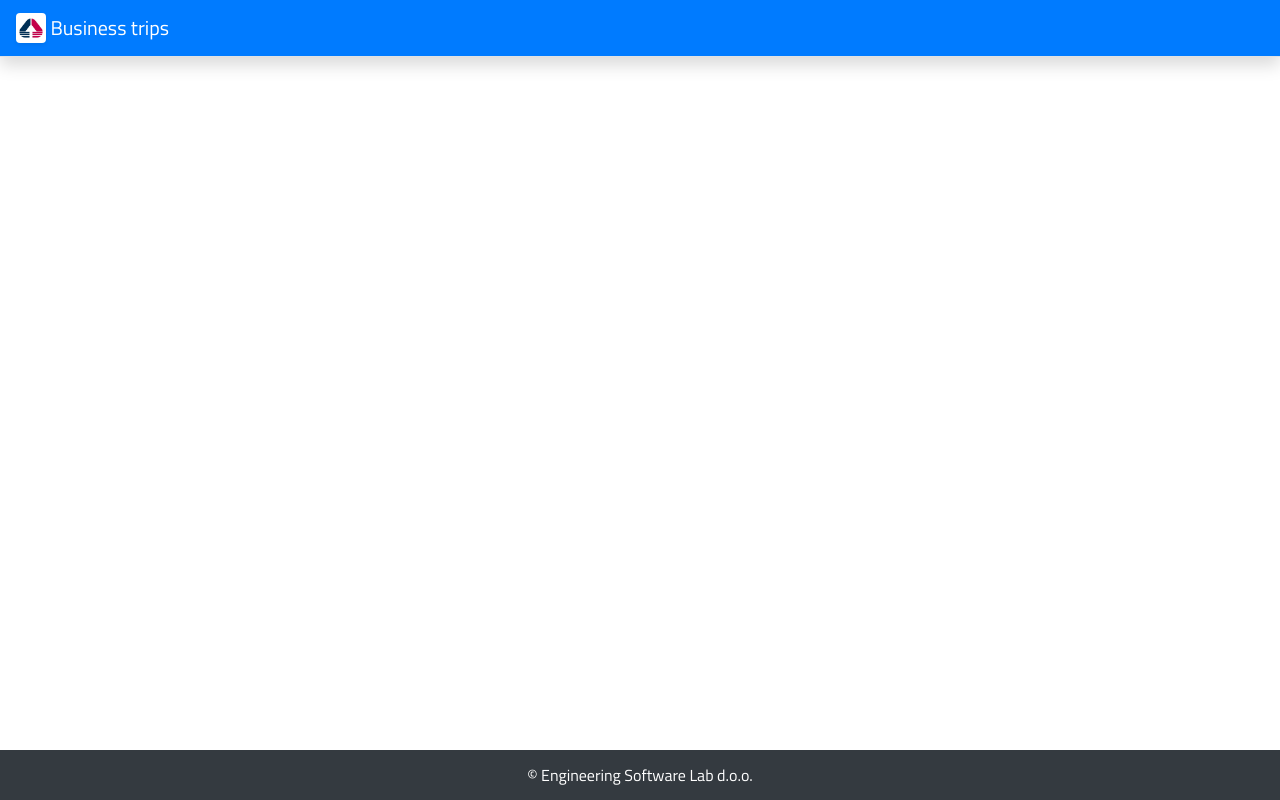
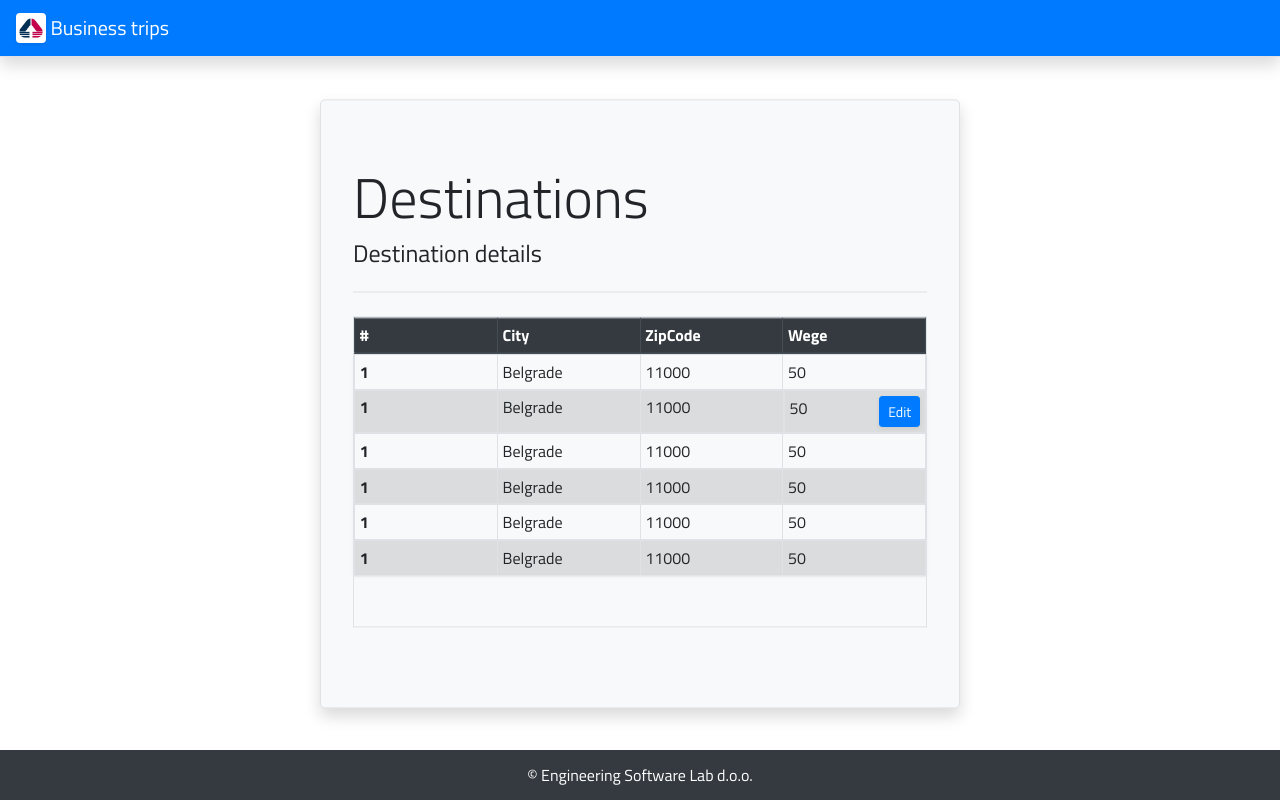
Before and after one commit to mmisojcic/travel-expenses-front, an Angular app in the folder project/: page /destinations in a window 1280 px wide. Before the commit this address led to /. Built offline with nearby package versions, Linux system fonts and the light colour scheme.

Commit message:
animacija

```diff
--- /dev/null
+++ b/project/src/app/_animations/destination.animation.ts
@@ -0,0 +1,45 @@
+import {
+  trigger,
+  animate,
+  transition,
+  style,
+  query,
+  state
+} from '@angular/animations';
+
+export const newDestinationAnimation = trigger('newDestinationAnimation', [
+  state(
+    'open',
+    style({
+      width:'75%',
+      opacity: 1
+
+    })
+  ),
+  state(
+    'closed',
+    style({
+      width:'0',
+      opacity: 0
+    })
+  ),
+  transition('open => closed', [animate('0.4s ease-in')]),
+  transition('closed => open', [animate('0.4s ease-out')])
+]);
+
+export const destinationsAnimation = trigger('destinationsAnimation', [
+  state(
+    'open',
+    style({
+      opacity: 0.3
+    })
+  ),
+  state(
+    'closed',
+    style({
+      opacity: 1
+    })
+  ),
+  transition('open => closed', [animate('0.4s ease-in')]),
+  transition('closed => open', [animate('0.4s ease-out')])
+]);
--- /dev/null
+++ b/project/src/app/_components/destinations/destinations.component.html
@@ -0,0 +1,75 @@
+<div class="jumbotron shadow border bg-light full-center destinations" [@destinationsAnimation]="animationTrigger">
+  <h1 class="display-4">Destinations</h1>
+  <h4>Destination details</h4>
+  <hr class="my-4">
+  <table class="table table-sm table-destinations table-bordered">
+      <thead class="thead-dark rounded">
+        <tr>
+          <th scope="col">#</th>
+          <th scope="col">City</th>
+          <th scope="col">ZipCode</th>
+          <th scope="col">Wege</th>
+        </tr>
+      </thead>
+      <tbody class="table-body shadow-sm">
+        <tr (click)="onBusinessTrip()">
+          <th scope="row">1</th>
+          <td>Belgrade</td>
+          <td>11000</td>
+          <td>50</td>
+         </tr>
+         <tr class="flex">
+            <th scope="row">1</th>
+            <td>Belgrade</td>
+            <td>11000</td>
+            <td class="flex">
+              <input type="text" class="form-control shadow-sm" placeholder="50" *ngIf="false">
+              <span  *ngIf="true">50</span>
+              <button type="button" class="btn-sm stick-right shadow-sm btn btn-primary">Edit</button>
+            </td>
+           </tr>
+           <tr (click)="onBusinessTrip()">
+              <th scope="row">1</th>
+              <td>Belgrade</td>
+              <td>11000</td>
+              <td>50</td>
+             </tr>
+             <tr (click)="onBusinessTrip()">
+                <th scope="row">1</th>
+                <td>Belgrade</td>
+                <td>11000</td>
+                <td>50</td>
+               </tr>
+               <tr (click)="onBusinessTrip()">
+                  <th scope="row">1</th>
+                  <td>Belgrade</td>
+                  <td>11000</td>
+                  <td>50</td>
+                 </tr>
+                 <tr (click)="onBusinessTrip()">
+                    <th scope="row">1</th>
+                    <td>Belgrade</td>
+                    <td>11000</td>
+                    <td>50</td>
+                   </tr>
+                   <tr (click)="onBusinessTrip()">
+                      <th scope="row">1</th>
+                      <td>Belgrade</td>
+                      <td>11000</td>
+                      <td>50</td>
+                     </tr>
+
+      </tbody>
+    </table>
+
+    <table class="table table-sm table-new-destination table-bordered" >
+        <tbody class="table-body">
+            <tr [@newDestinationAnimation]="animationTrigger">
+                <th scope="row"><button type="button" class="btn btn-primary"(click)="onNewDestinations()" >&#10010;</button></th>
+                <td><input type="text" class="form-control shadow-sm" placeholder="Enter City" ></td>
+                <td><input type="text" class="form-control shadow-sm" placeholder="Enter Zipcode" ></td>
+                <td><input type="text" class="form-control shadow-sm" placeholder="Enter Zipcode" ></td>
+               </tr>
+        </tbody>
+      </table>
+  </div>
--- /dev/null
+++ b/project/src/app/_components/destinations/destinations.component.scss
@@ -0,0 +1,75 @@
+.table-destinations {
+ margin-bottom: 0;
+    thead {
+      th {
+        cursor: default;
+      }
+    }
+
+    tr {
+      transition: .3s;
+
+      &:nth-child(even) {
+        background-color: rgba(#343a40, 0.15);
+      }
+    }
+
+    tbody {
+      display: block;
+      height: 220px;
+      overflow: auto;
+    }
+
+    thead,
+    tbody tr {
+      display: table;
+      width: 100%;
+      table-layout: fixed;
+      /* even columns width , fix width of table too*/
+    }
+  }
+
+.table-body {
+  //   overflow-y: scroll;
+  td{
+    p{
+      margin-bottom: 0;
+    }
+  }
+  &::-webkit-scrollbar-track {
+    box-shadow: inset 0 0 5px rgba(#343a40, 0.5);
+    border-radius: 2px;
+  }
+
+  &::-webkit-scrollbar {
+    width: 4px;
+  }
+
+  &::-webkit-scrollbar-thumb {
+    background: #343a40;
+  }
+
+  &::-webkit-scrollbar-thumb:hover {
+    background: #555;
+  }
+
+}
+
+.stick-right{
+  margin-left: auto;
+}
+
+.table-new-destination{
+  height: fit-content;
+
+  tbody tr {
+    display: table;
+    width: 100%;
+    table-layout: fixed;
+  }
+}
+
+
+.form-control{
+  width:100%;
+}
--- /dev/null
+++ b/project/src/app/_components/destinations/destinations.component.ts
@@ -0,0 +1,22 @@
+import { Component, OnInit } from '@angular/core';
+import { newDestinationAnimation, destinationsAnimation } from 'src/app/_animations/destination.animation';
+
+
+@Component({
+  selector: 'app-destinations',
+  templateUrl: './destinations.component.html',
+  styleUrls: ['./destinations.component.scss'],
+  animations:[newDestinationAnimation, destinationsAnimation]
+})
+export class DestinationsComponent implements OnInit {
+animationTrigger='closed';
+
+  constructor() { }
+
+  ngOnInit() {
+  }
+onNewDestinations(){
+  this.animationTrigger === 'closed' ? this.animationTrigger = 'open' : this.animationTrigger = 'closed' ;
+
+}
+}
--- a/project/src/app/app-routing.module.ts
+++ b/project/src/app/app-routing.module.ts
@@ -4,12 +4,14 @@ import { NgModule } from '@angular/core';
 import { Routes, RouterModule } from '@angular/router';
 import { RegisterComponent } from './_components/register/register.component';
 import { AllEmployeesComponent } from './_components/all-employees/all-employees.component';
+import { DestinationsComponent } from './_components/destinations/destinations.component';
 
 const routes: Routes = [
   { path: 'login', component: LoginComponent },
   { path: 'register', component: RegisterComponent },
   { path: 'user/:id', component: EmployeeComponent },
-  { path: 'allemployees', component: AllEmployeesComponent}
+  { path: 'allemployees', component: AllEmployeesComponent},
+  { path: 'destinations', component: DestinationsComponent}
 
 ];
 
--- a/project/src/app/app.component.html
+++ b/project/src/app/app.component.html
@@ -23,12 +23,12 @@
   <div class="row">
     <div class="col-sm-2 border-right bg-light" *ngIf="adminMenu">
       <div class="nav flex-column nav-pills" id="v-pills-tab" role="tablist" aria-orientation="vertical">
-        <a class="nav-link active" id="v-pills-home-tab" data-toggle="pill" href="#v-pills-home" role="tab"
-          aria-controls="v-pills-home" aria-selected="true">Home</a>
+        <a class="nav-link" id="v-pills-home-tab" data-toggle="pill" routerLink="/allemployees" routerLinkActive="active" role="tab"
+          aria-controls="v-pills-home" aria-selected="true">All Employees</a>
         <a class="nav-link" id="v-pills-profile-tab" data-toggle="pill" href="#v-pills-profile" role="tab"
-          aria-controls="v-pills-profile" aria-selected="false">Profile</a>
-        <a class="nav-link" id="v-pills-messages-tab" data-toggle="pill" href="#v-pills-messages" role="tab"
-          aria-controls="v-pills-messages" aria-selected="false">Messages</a>
+          aria-controls="v-pills-profile" aria-selected="false">Business Trips</a>
+        <a class="nav-link" id="v-pills-messages-tab" data-toggle="pill" routerLink="/destinations" routerLinkActive="active" role="tab"
+          aria-controls="v-pills-messages" aria-selected="false">Destinations</a>
         <a class="nav-link" id="v-pills-settings-tab" data-toggle="pill" href="#v-pills-settings" role="tab"
           aria-controls="v-pills-settings" aria-selected="false">Settings</a>
       </div>
--- a/project/src/app/app.module.ts
+++ b/project/src/app/app.module.ts
@@ -10,6 +10,7 @@ import { RegisterComponent } from './_components/register/register.component';
 import { EmployeeComponent } from './_components/employee/employee.component';
 import { BrowserAnimationsModule } from '@angular/platform-browser/animations';
 import { AllEmployeesComponent } from './_components/all-employees/all-employees.component';
+import { DestinationsComponent } from './_components/destinations/destinations.component';
 
 @NgModule({
   declarations: [
@@ -17,7 +18,8 @@ import { AllEmployeesComponent } from './_components/all-employees/all-employees
     LoginComponent,
     RegisterComponent,
     EmployeeComponent,
-    AllEmployeesComponent
+    AllEmployeesComponent,
+    DestinationsComponent
   ],
   imports: [
     BrowserModule,
```
Also changed, not shown: project/src/styles.scss (line endings or trailing spaces).
